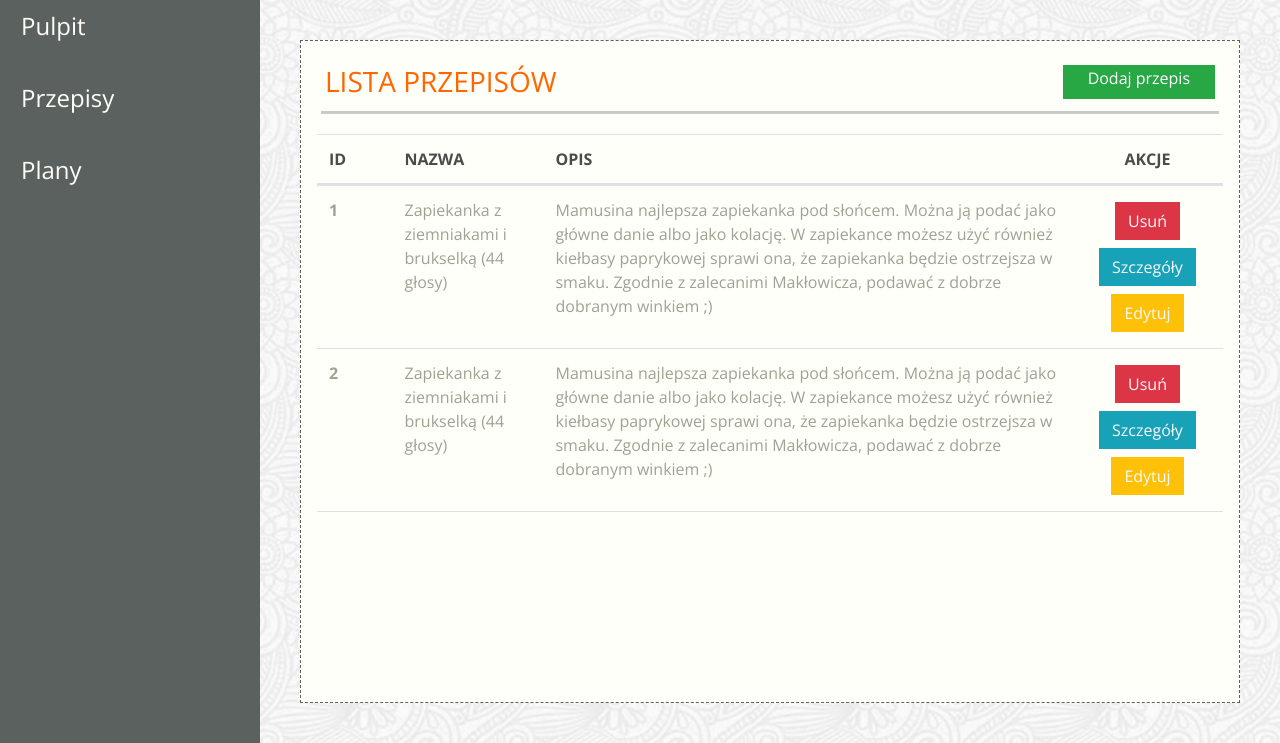
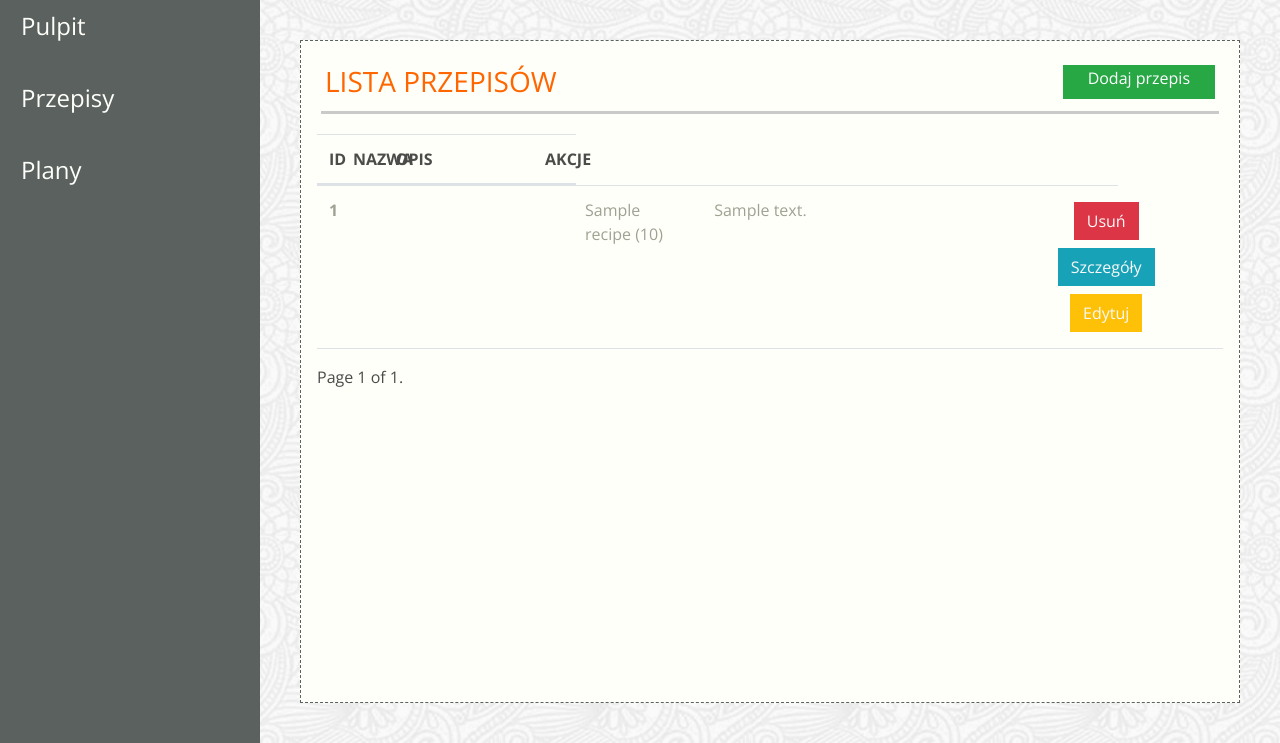
Before and after one commit to CezarySzukiel/Project_Jedzonko_Scrum, a Django app: template jedzonko/templates/jedzonko/app-recipes.html in a window 1280 px wide. Shown: the part 84-827 px from the top of the page. Run offline with Django 3.2, Linux system fonts and the light colour scheme; the template is opened without the code that fills it: most values are stand-ins (such as "Sample title", 1, 10 or a date in 2020); some libraries are stand-ins or nearby versions; some web fonts are replaced.

Commit message:
Feature 3.1 done

```diff
--- a/jedzonko/templates/jedzonko/app-recipes.html
+++ b/jedzonko/templates/jedzonko/app-recipes.html
@@ -21,47 +21,87 @@
         </tr>
         </thead>
         <tbody class="text-color-lighter">
-        <tr class="d-flex">
-            <th scope="row" class="col-1">1</th>
+<!--        <tr class="d-flex">-->
+<!--            <th scope="row" class="col-1">1</th>-->
+<!--            <td class="col-2">-->
+<!--                Zapiekanka z ziemniakami i brukselką (44 głosy)-->
+<!--            </td>-->
+<!--            <td clas="col-7">Mamusina najlepsza zapiekanka pod słońcem. Można ją-->
+<!--                podać jako główne danie albo jako kolację. W zapiekance możesz-->
+<!--                użyć również kiełbasy paprykowej sprawi ona, że zapiekanka-->
+<!--                będzie ostrzejsza w smaku. Zgodnie z zalecanimi Makłowicza,-->
+<!--                podawać z dobrze dobranym winkiem ;)-->
+<!--            </td>-->
+<!--            <td class="col-2 d-flex align-items-center justify-content-center flex-wrap">-->
+<!--                <a href="#"-->
+<!--                   class="btn btn-danger rounded-0 text-light m-1">Usuń</a>-->
+<!--                <a href="/app-recipe-details.html"-->
+<!--                   class="btn btn-info rounded-0 text-light m-1">Szczegóły</a>-->
+<!--                <a href="/app-edit-recipe.html"-->
+<!--                   class="btn btn-warning rounded-0 text-light m-1">Edytuj</a>-->
+<!--            </td>-->
+<!--        </tr>-->
+<!--        <tr class="d-flex">-->
+<!--            <th scope="row" class="col-1">2</th>-->
+<!--            <td class="col-2">-->
+<!--                Zapiekanka z ziemniakami i brukselką (44 głosy)-->
+<!--            </td>-->
+<!--            <td clas="col-7">Mamusina najlepsza zapiekanka pod słońcem. Można ją-->
+<!--                podać jako główne danie albo jako kolację. W zapiekance możesz-->
+<!--                użyć również kiełbasy paprykowej sprawi ona, że zapiekanka-->
+<!--                będzie ostrzejsza w smaku. Zgodnie z zalecanimi Makłowicza,-->
+<!--                podawać z dobrze dobranym winkiem ;)-->
+<!--            </td>-->
+<!--            <td class="col-2 d-flex align-items-center justify-content-center flex-wrap">-->
+<!--                <a href="#"-->
+<!--                   class="btn btn-danger rounded-0 text-light m-1">Usuń</a>-->
+<!--                <a href="/app-recipe-details.html"-->
+<!--                   class="btn btn-info rounded-0 text-light m-1">Szczegóły</a>-->
+<!--                <a href="/app-edit-recipe.html"-->
+<!--                   class="btn btn-warning rounded-0 text-light m-1">Edytuj</a>-->
+<!--            </td>-->
+
+<!--        </tr>-->
+        {% for recipe in page_obj %}
+                <tr>
+                    <th scope="row" class="col-1">{{forloop.counter}}</th>
                     <td class="col-2">
-                Zapiekanka z ziemniakami i brukselką (44 głosy)
+                        {{recipe.name}} ({{recipe.votes}})
                     </td>
-            <td clas="col-7">Mamusina najlepsza zapiekanka pod słońcem. Można ją
-                podać jako główne danie albo jako kolację. W zapiekance możesz
-                użyć również kiełbasy paprykowej sprawi ona, że zapiekanka
-                będzie ostrzejsza w smaku. Zgodnie z zalecanimi Makłowicza,
-                podawać z dobrze dobranym winkiem ;)
+                    <td class="col-7">
+                        {{recipe.description}}
                     </td>
                     <td class="col-2 d-flex align-items-center justify-content-center flex-wrap">
                         <a href="#"
                            class="btn btn-danger rounded-0 text-light m-1">Usuń</a>
-                <a href="/app-recipe-details.html"
+                        <a href="/recipe/{{recipe.id}}/"
                            class="btn btn-info rounded-0 text-light m-1">Szczegóły</a>
-                <a href="/app-edit-recipe.html"
+                        <a href="/recipe/modify/{{recipe.id}}/"
                            class="btn btn-warning rounded-0 text-light m-1">Edytuj</a>
                     </td>
                 </tr>
-        <tr class="d-flex">
-            <th scope="row" class="col-1">2</th>
-            <td class="col-2">
-                Zapiekanka z ziemniakami i brukselką (44 głosy)
-            </td>
-            <td clas="col-7">Mamusina najlepsza zapiekanka pod słońcem. Można ją
-                podać jako główne danie albo jako kolację. W zapiekance możesz
-                użyć również kiełbasy paprykowej sprawi ona, że zapiekanka
-                będzie ostrzejsza w smaku. Zgodnie z zalecanimi Makłowicza,
-                podawać z dobrze dobranym winkiem ;)
-            </td>
-            <td class="col-2 d-flex align-items-center justify-content-center flex-wrap">
-                <a href="#"
-                   class="btn btn-danger rounded-0 text-light m-1">Usuń</a>
-                <a href="/app-recipe-details.html"
-                   class="btn btn-info rounded-0 text-light m-1">Szczegóły</a>
-                <a href="/app-edit-recipe.html"
-                   class="btn btn-warning rounded-0 text-light m-1">Edytuj</a>
-            </td>
-        </tr>
+            {%endfor%}
+
         </tbody>
+
     </table>
+    <div class="pagination">
+    <span class="step-links">
+        {% if page_obj.has_previous %}
+            <a href="?page=1">&laquo; first</a>
+            <a href="?page={{ page_obj.previous_page_number }}">previous</a>
+        {% endif %}
+
+        <span class="current">
+            Page {{ page_obj.number }} of {{ page_obj.paginator.num_pages }}.
+        </span>
+
+        {% if page_obj.has_next %}
+            <a href="?page={{ page_obj.next_page_number }}">next</a>
+            <a href="?page={{ page_obj.paginator.num_pages }}">last &raquo;</a>
+        {% endif %}
+    </span>
 </div>
+</div>
+
 {% endblock content %}
--- a/scrumlab/settings.py
+++ b/scrumlab/settings.py
@@ -102,7 +102,7 @@
 
 USE_L10N = True
 
-USE_TZ = True
+# USE_TZ = True
 
 
 # Static files (CSS, JavaScript, Images)
--- a/scrumlab/urls.py
+++ b/scrumlab/urls.py
@@ -25,7 +25,7 @@
     path('recipe/<int:id>/', jedzonko_views.RecipeView.as_view()),
     # path('recipe/list/', jedzonko_views.RecipeList.as_view()),
     path('recipe/add/', jedzonko_views.AddRecipe.as_view()),
-    path('recipe/modify/<int:id>', jedzonko_views.ModifyRecipe.as_view()),
+    path('recipe/modify/<int:id>/', jedzonko_views.ModifyRecipe.as_view()),
     path('plan/list/', jedzonko_views.PlanList.as_view()),
     path('plan/add/', jedzonko_views.AddPlan.as_view()),
     path('plan/add-recipe/', jedzonko_views.AddRecipeToPlan.as_view()),
```
Also changed, not shown: jedzonko/views.py (+10 -3 lines). Lines whose indentation alone changed are shown as unchanged.
